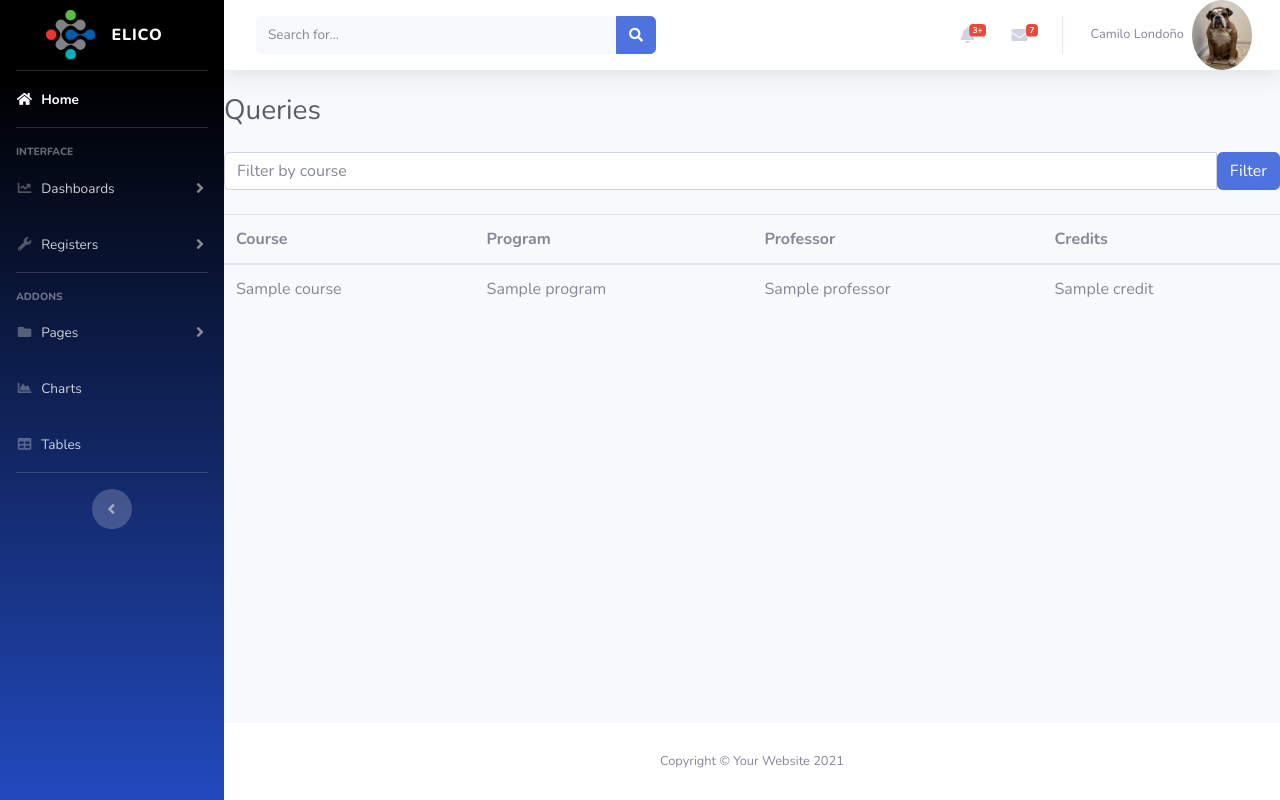
After one commit to kmilo89/Django-Bootcamp-Elico, a Django app: page /queries/data_query in a window 1280 px wide. The commit adds this page. Run offline with Django 5.2, Linux system fonts and the light colour scheme; a database or web service that is not in the repository returns one stand-in record (values such as "Sample title"); data that the repository does not hold is empty; some libraries are stand-ins or nearby versions.

```diff
--- a/demo/demo/urls.py
+++ b/demo/demo/urls.py
@@ -22,4 +22,5 @@ urlpatterns = [
     path('',include('home.urls')),
     path('dashboards/',include('dashboard.urls')),
     path('university/',include('university.urls')),
+    path('queries/',include('queries.urls')),
 ]
--- /dev/null
+++ b/demo/queries/templates/queries/data_query.html
@@ -0,0 +1,37 @@
+{% extends 'base.html' %}
+{% load static %}
+
+{% block content %}
+    <div class="d-sm-flex align-items-center justify-content-between mb-4">
+        <h1 class="h3 mb-0 text-gray-800">Queries</h1>
+    </div>
+
+    <form method="get" action="{% url 'data_query' %}" class="mb-4">
+        <div class="input-group">
+            <input type="text" class="form-control" name="course_filter" placeholder="Filter by course" value="{{ course_filter }}">
+            <button class="btn btn-primary" type="submit">Filter</button>
+        </div>
+    </form>
+
+    <table class="table">
+        <thead>
+            <tr>
+                <th scope="col">Course</th>
+                <th scope="col">Program</th>
+                <th scope="col">Professor</th>
+                <th scope="col">Credits</th>
+            </tr>
+        </thead>
+        <tbody>
+            {% for course, program, professor, credit in combined_data %}
+            <tr>
+                <td>{{ course}}</td>
+                <td>{{ program }}</td>
+                <td>{{ professor  }}</td>
+                <td>{{ credit }}</td>
+            </tr>
+            {% endfor %}
+        </tbody>
+    </table>
+
+{% endblock %}
--- /dev/null
+++ b/demo/queries/urls.py
@@ -0,0 +1,7 @@
+from django.urls import path
+from .views import * #con este import importamos todas las vistas en el mismo nivel de ruta de vistas.
+
+urlpatterns = [
+    path('data_query', data_query, name='data_query'),
+    path('graphics', graphics, name='graphics')
+]
--- a/demo/queries/views.py
+++ b/demo/queries/views.py
@@ -1,3 +1,35 @@
 from django.shortcuts import render
+from django.urls import reverse
+from django.http import JsonResponse
+import requests
 
 # Create your views here.
+def data_query(request):
+    url = reverse('show_data_course')
+    absolute_url = request.build_absolute_uri(url)
+    data = requests.get(absolute_url)
+    data_response = data.json()
+    combined_data = zip(
+        data_response['courses'],
+        data_response['programs'],
+        data_response['professors'],
+        data_response['credits']
+        )
+
+    if request.method == 'GET' and 'course_filter' in request.GET:
+        course_filter = request.GET['course_filter']
+        combined_data = [
+            (course, program, professor, credit)
+            for course, program, professor, credit in combined_data
+            if course_filter.lower() in course.lower()
+        ]
+
+    context = {
+        'combined_data': combined_data,
+        'course_filter': request.GET.get('course_filter', '')
+    }
+    return render(request, 'queries/data_query.html', context=context)
+
+
+def graphics(request):
+    return render(request, 'queries/graphics.html')
--- a/demo/templates/partials/_sidebar.html
+++ b/demo/templates/partials/_sidebar.html
@@ -60,6 +60,7 @@
                 <a class="collapse-item" href="{% url 'insert_professor' %}">Professors</a>
                 <a class="collapse-item" href="{% url 'insert_course' %}">Courses</a>
                 <a class="collapse-item" href="{% url 'insert_student' %}">Students</a>
+                <a class="collapse-item" href="{% url 'insert_enrollment' %}">Enrollment</a>
             </div>
         </div>
     </li>
--- a/demo/university/templates/university/forms/insert_course.html
+++ b/demo/university/templates/university/forms/insert_course.html
@@ -15,7 +15,7 @@
         </div>
 
         <div class="col-md-4">
-            <label for="department_id" class="form-label">Program</label>
+            <label for="program_id" class="form-label">Program</label>
             <select class="form-control" id="program_id" name="program_id" required>
                 <option value="" disabled selected>Select a program</option>
                 {% for program in programs %}
@@ -25,7 +25,7 @@
         </div>
 
         <div class="col-md-4">
-          <label for="department_id" class="form-label">Professor</label>
+          <label for="professor_id" class="form-label">Professor</label>
           <select class="form-control" id="professor_id" name="professor_id" required>
               <option value="" disabled selected>Select a professor</option>
               {% for professor in professors %}
--- a/demo/university/urls.py
+++ b/demo/university/urls.py
@@ -6,5 +6,7 @@ urlpatterns = [
     path('forms/insert_program', insert_program, name='insert_program'),
     path('forms/insert_professor', insert_professor, name='insert_professor'),
     path('forms/insert_course', insert_course, name='insert_course'),
-    path('forms/insert_student', insert_student, name='insert_student')
+    path('forms/insert_student', insert_student, name='insert_student'),
+    path('forms/insert_enrollment', insert_enrollment, name='insert_enrollment'),
+    path('show_data_course', show_data_course, name='show_data_course')
 ]
```
Also changed, not shown: demo/queries/templates/queries/graphics.html (added, +73 -0 lines), demo/university/templates/university/forms/insert_enrollment.html (added, +47 -0 lines), demo/university/views.py (+29 -0 lines), demo/db.sqlite3.
